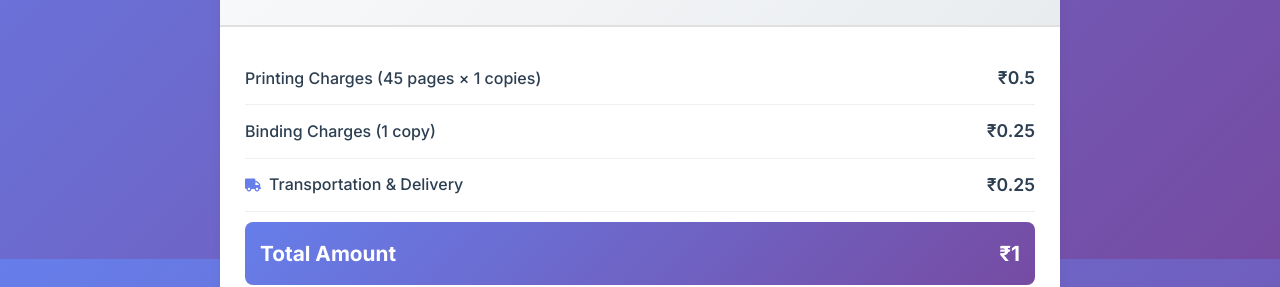
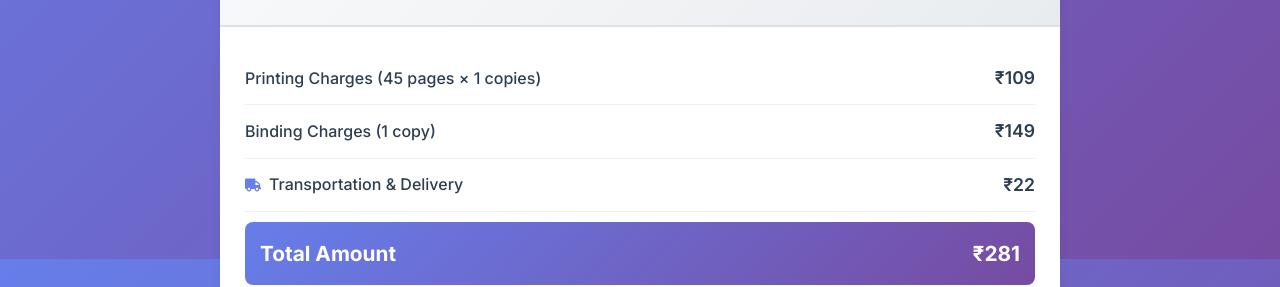
Before and after one commit to Shriganeshhegde/p2d-project-portal, a React (Create React App) app in the folder frontend/: page /payment-details in a window 1280 px wide. Shown: the part 541-828 px from the top of the page. Built offline with nearby package versions, Linux system fonts and the light colour scheme; sample sign-in values are in the browser's storage; the HTML template or start-up script is replaced by a standard one.

Commit message:
disable-testing-mode-enable-production-pricing

```diff
--- a/frontend/src/pages/Payment.jsx
+++ b/frontend/src/pages/Payment.jsx
@@ -72,7 +72,7 @@ const Payment = () => {
     const { pages, copies } = paymentDetails;
 
     // TESTING MODE: Fixed ₹1 total price
-    const TESTING_MODE = true;
+    const TESTING_MODE = false; // DISABLED - Using production pricing
 
     if (TESTING_MODE) {
       return {
```
